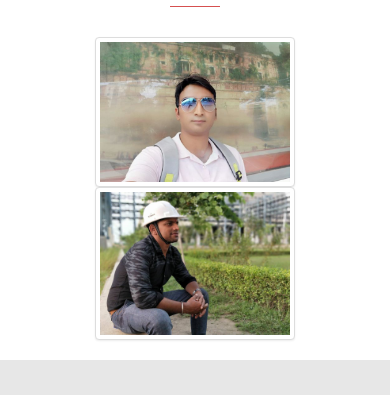
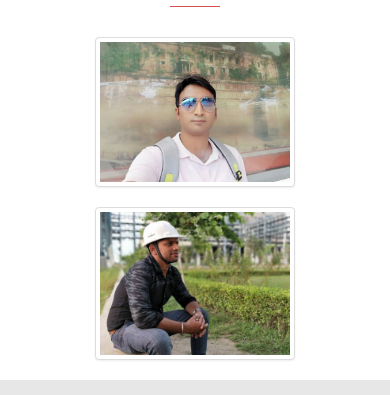
Before and after one commit to sarah6781/sharda-enterprise, a plain HTML site: page about.html in a window 390 px wide. Shown: the part 705-1100 px from the top of the page. Drawn offline with nearby package versions, Linux system fonts and the light colour scheme.

Commit message:
fix margin

```diff
--- a/about.html
+++ b/about.html
@@ -206,11 +206,11 @@
   </div>
   <div class="container content-wrapper images-container center-data">
     <h2 class="heading-with-dash">Our team</h2>
-    <div class="row mt20">
-      <div class="col-sm-6">
+    <div class="row">
+      <div class="col-sm-6 mt20">
         <img src="./images/athernomani.jpeg" alt="photo-1.jpeg" class="img-thumbnail" />
       </div>
-      <div class="col-sm-6">
+      <div class="col-sm-6 mt20">
         <img src="./images/ojha.jpg" alt="photo-2.jpeg" class="img-thumbnail" />
       </div>
     </div>
```
